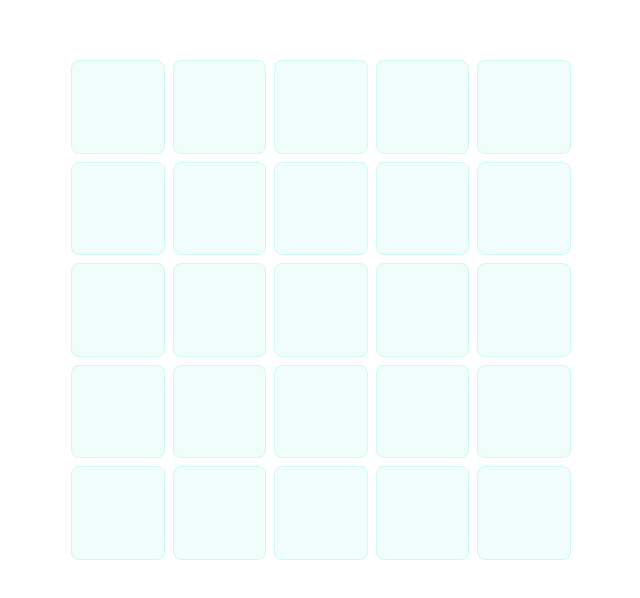
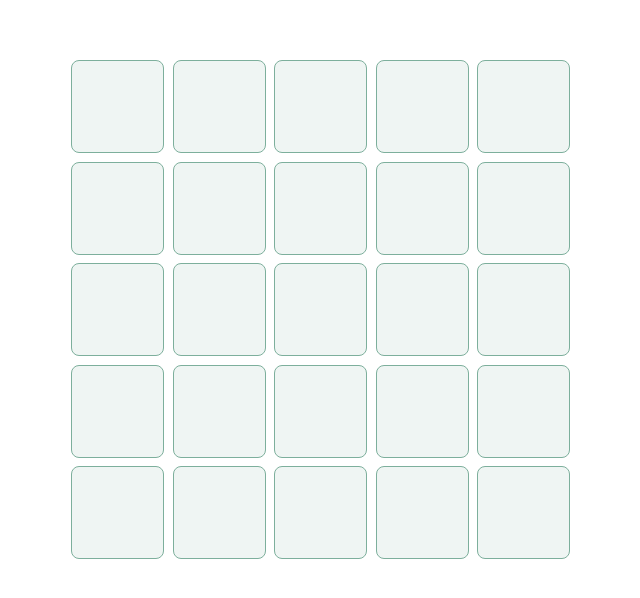
Before and after one commit to 5x5Game/5x5Game.github.io, a Nuxt app: page / in a window 1280 px wide. Shown: the part 104-702 px from the top of the page, without its empty margins (319-959 px from the left). Built offline with nearby package versions, Linux system fonts and the light colour scheme.

Commit message:
feat: Game working :smile:

```diff
--- a/components/templates/Grid.vue
+++ b/components/templates/Grid.vue
@@ -3,12 +3,13 @@ import { useCn } from '~/composables/useCn';
 import { CellCount, type GridSize } from '@/types';
 
 const { cn } = useCn()
+const { check } = useGame()
 
 const props = defineProps<{
-  size: GridSize
+  size: GridSize,
+  lastSelectedCell: number
 }>()
 const emits = defineEmits(['clicked'])
-
 const sizes: Record<string, string> = {
   easy: `grid-cols-4 w-[400px] h-[400px]`,
   normal: `grid-cols-5 w-[500px] h-[500px]`,
@@ -19,28 +20,39 @@ const gridClass = computed<string>(_ => sizes[props.size])
 const cellClass = computed<string>(_ => {
   if ('hard' === props.size) {
     return 'w-[75px] h-[75px]'
+  } else if ('normal' === props.size) {
+    return 'w-[93px] h-[93px]'
+  } else if ('easy' === props.size) {
+    return 'w-[94px] h-[94px]'
   }
   return 'w-full h-full'
 })
 const cellCount = computed<number>(_ => (
   CellCount[props.size as keyof typeof CellCount] * CellCount[props.size as keyof typeof CellCount]
 ))
+const selectedCell = (num: number) => {
+  if (num === props.lastSelectedCell) {
+    return 'text-white bg-accent'
+  }
+  return `bg-accent-200 text-accent`
+}
+
+const clicked = (num: number) => {
+  emits('clicked', num)
+}
 </script>
 
 <template>
   <div :class="cn(`grid gap-2 ${gridClass}`)">
     <div
+      v-for="n of cellCount" :key="n"
       :class="cn(
         `flex items-center justify-center rounded-lg`,
-        `bg-teal-50 border border-teal-100 ${cellClass}`,
-        'hover:shadow-lg hover:border-teal-600',
+        `${selectedCell(n)} border border-accent ${cellClass}`,
+        'hover:shadow-lg hover:border-accent',
         )"
-      v-for="n of cellCount" :key="n" @click="emits('clicked', n)">
+      @click="clicked(n)">
         <slot :name="`grid-${n}`" />
     </div>
   </div>
 </template>
-
-<style scoped>
-
-</style>
--- /dev/null
+++ b/composables/useGame.ts
@@ -0,0 +1,107 @@
+export function useGame() {
+  let table = reactive([
+    [0,0,0,0,0],
+    [0,0,0,0,0],
+    [0,0,0,0,0],
+    [0,0,0,0,0],
+    [0,0,0,0,0],
+  ]);
+  const lastSelected = ref(0)
+
+  const numToXy = (num: number, size: number): number[] => {
+    const x = Math.ceil(num / size) - 1
+    let y = Math.ceil(num % size) - 1
+    if (y === -1) {
+      y = size - 1
+    }
+
+    return [x, y];
+  }
+
+  const check = (selected: number, size: number) => {
+    const [x, y] = numToXy(selected, size)
+    //test if cell is already full
+    if(table[x][y] === 1){
+      return false;
+    }
+
+    //check if is first use
+    if(lastSelected.value === 0){
+      return true;
+    }
+    const last = numToXy(lastSelected.value, size)
+    if((Number(last[0]) + 3 === x && Number(last[1]) === y)
+      || (Number(last[0])- 3 === x && Number(last[1]) === y)){
+      return true;
+    }
+    if((Number(last[1]) + 3 === y && Number(last[0]) === x)
+      || (Number(last[1])- 3 === y && Number(last[0]) === x)){
+      return true;
+    }
+    return (Number(last[1]) - 2 === y && Number(last[0]) - 2 === x)
+      || (Number(last[1]) + 2 === y && Number(last[0]) + 2 === x)
+      || (Number(last[1]) - 2 === y && Number(last[0]) + 2 === x)
+      || (Number(last[1]) + 2 === y && Number(last[0]) - 2 === x);
+
+
+  }
+
+  const isGameOver = (num: number, size: number) => {
+    const [a, b] = numToXy(num, size);
+    if(table[a][b] !== 0){
+      //Vertical check
+      if(a <=2 && b <= 2
+        && (typeof table[a+2][b+2] !== 'undefined')
+        && (table[a+2][b+2] === 0)){
+        return false;
+      }
+      else if(a >=2 && b >= 2 &&
+        (typeof table[a-2][b-2] !== 'undefined')
+        && (table[a-2][b-2] === 0)){
+        return false;
+      }
+      else if(a <=2 && b >= 2
+        && (typeof table[a+2][b-2] !== 'undefined')
+        && (table[a+2][b-2] === 0)){
+        return false;
+      }
+      else if(a >=2 && b <= 2
+        && (typeof table[a-2][b+2] !== 'undefined')
+        && (table[a-2][b+2] === 0)){
+        return false;
+      }
+      else if(b <=1
+        && (typeof table[a][b+3] !== 'undefined')
+        && (table[a][b+3] === 0)){
+        return false;
+      }
+      else if(b >= 3
+        && (typeof table[a][b-3] !== 'undefined')
+        && (table[a][b-3] === 0)){
+        return false;
+      }
+      //Horizontal check
+      else if(a <= 1
+        && (typeof table[a+3][b] !== 'undefined')
+        && (table[a+3][b] === 0)){
+        return false;
+      }
+      else if(a >= 3
+        && (typeof table[a-3][b] !== 'undefined')
+        && (table[a-3][b] === 0)){
+        return false;
+      }
+    } else {
+      return false
+    }
+    return true;
+  }
+
+  return {
+    table,
+    lastSelected,
+    check,
+    numToXy,
+    isGameOver,
+  }
+}
--- a/pages/index.vue
+++ b/pages/index.vue
@@ -1,9 +1,41 @@
 <script setup lang="ts">
 
+import { useGame } from '@/composables/useGame';
+import { CellCount, type GridSize } from '@/types';
+
+const size: GridSize = 'normal'
+const cellCount: CellCount = CellCount[size];
+const { cn } = useCn()
+const { table, check, lastSelected, numToXy, isGameOver } = useGame()
+
+const selected_cells: number[] = reactive<number[]>([])
+const values: number[] = reactive<number[]>([])
+const curren_value = ref(1)
+
+
+const cellClicked = (num: number) => {
+
+  if (check(num, cellCount)) {
+    selected_cells.push(num)
+    lastSelected.value = num
+    const [x, y] = numToXy(num, cellCount)
+    table[x][y] = 1
+    values.push(curren_value.value)
+    curren_value.value++
+
+    if (isGameOver(num, cellCount)) {
+      console.log('Game over');
+    }
+  }
+}
 </script>
 
 <template>
-  <TemplatesGrid size="normal" @clicked="data => console.log(data)" />
+  <TemplatesGrid :size @clicked="cellClicked" :last-selected-cell="lastSelected">
+    <template v-for="(cell, key) of selected_cells" :key="key" v-slot:[`grid-${cell}`]>
+      <span :class="cn(`text-5xl font-bold`)">{{ values[key] }}</span>
+    </template>
+  </TemplatesGrid>
 </template>
 
 <style scoped>
--- a/tailwind.config.ts
+++ b/tailwind.config.ts
@@ -9,7 +9,18 @@ module.exports = {
     "./nuxt.config.{js,ts}",
   ],
   theme: {
-    extend: {},
+    extend: {
+      colors: {
+        primary: '#23967f',
+        secondary: '#DB93B0',
+        accent: '#7DAF9C',
+        'accent-200': '#7DAF9C20',
+        neutral: '#F7BFB4',
+        background: '#F5F5F5',
+        text: '#212121',
+        wenge: '#5B4B49'
+      },
+    },
   },
   plugins: [],
 }
```
Also changed, not shown: components/atoms/GameOver.vue (added, +11 -0 lines).
